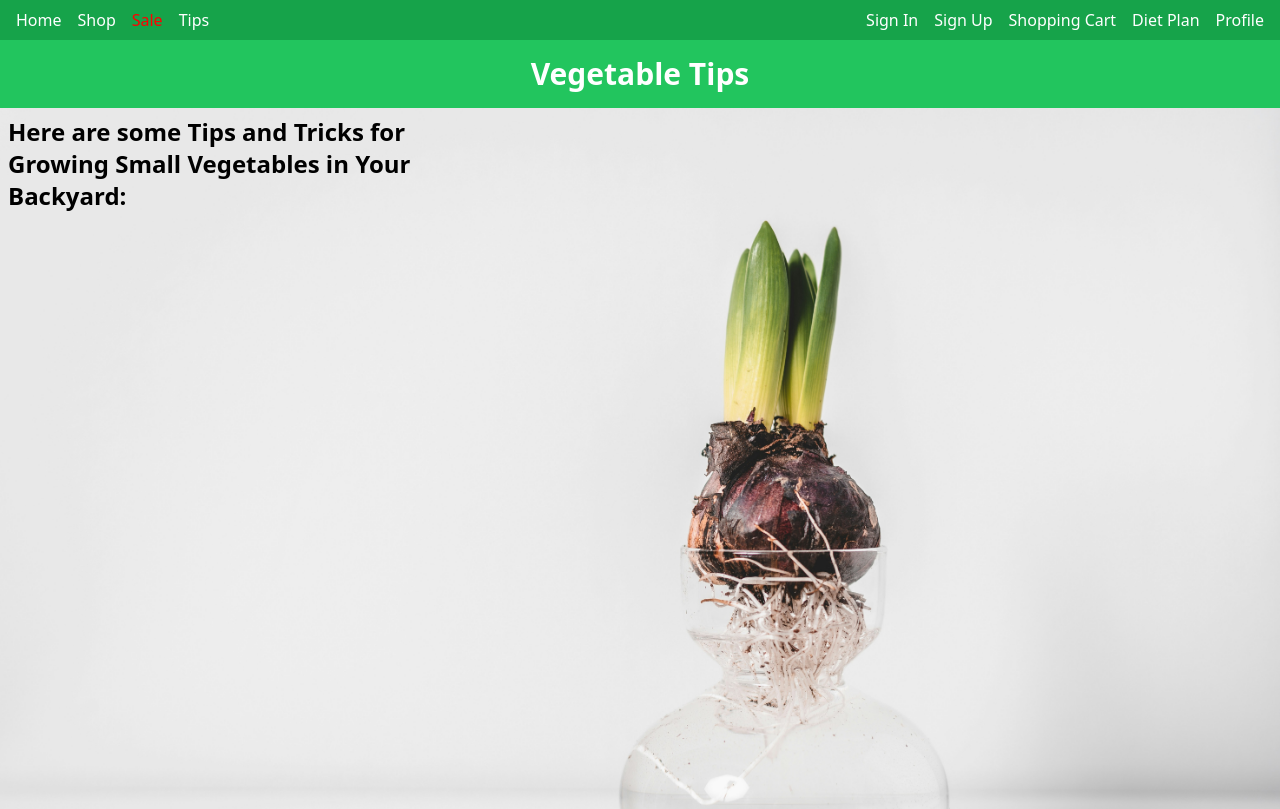
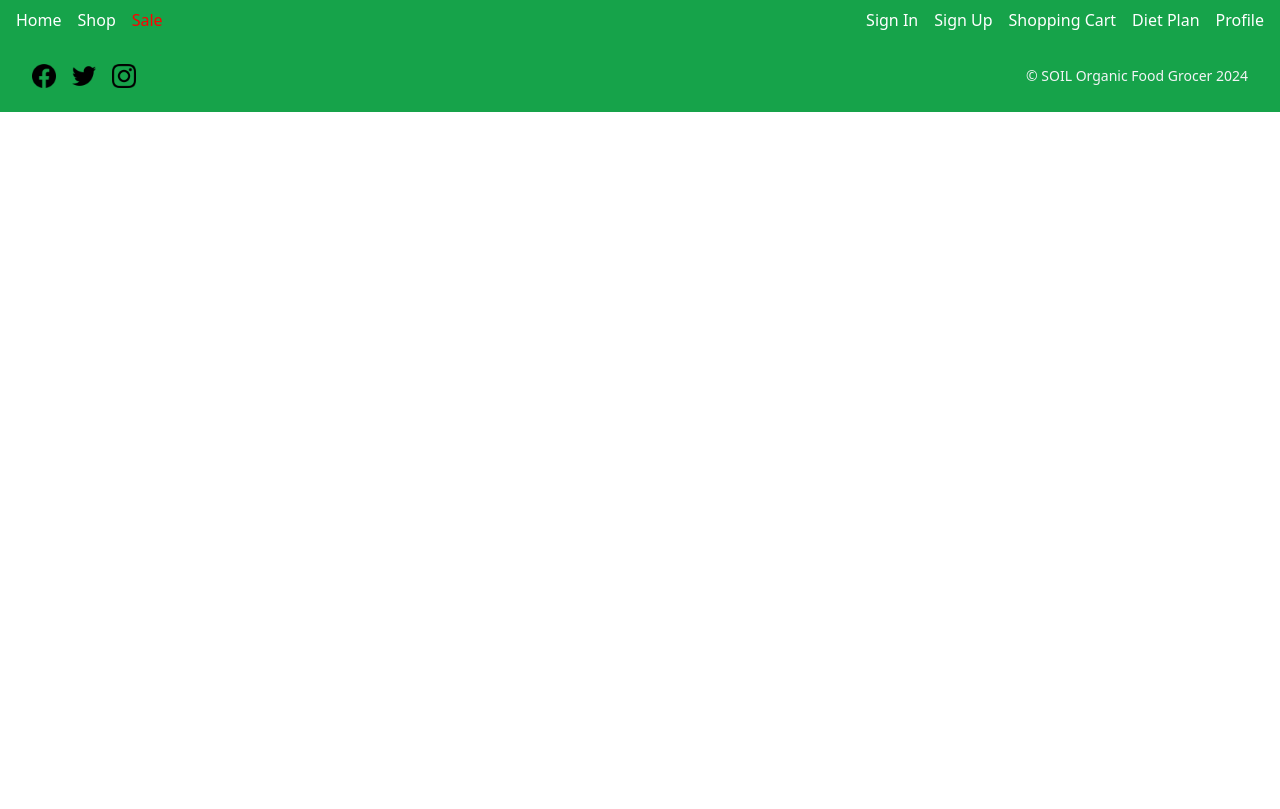
Before and after one commit to Thomas-Saleh/SOIL-Web-App, a React (Create React App) app in the folder s4006031-s3928350-a2/React/: page /vegetable-tips in a window 1280 px wide. Shown: the top 809 px of the page. Built offline with nearby package versions, Linux system fonts and the light colour scheme.

Commit message:
little bit more debugging and removing vegetable tips as no longer need it

```diff
--- a/s4006031-s3928350-a2/React/src/App.js
+++ b/s4006031-s3928350-a2/React/src/App.js
@@ -8,7 +8,6 @@ import SignIn from './pages/SignIn';
 import SignUp from './pages/SignUp';
 import Profile from './pages/Profile';
 import Product from './pages/Product';
-import VegetableTips from './pages/VegetableTips';
 import DietPlan from './pages/DietPlan';
 // unable to source the error however everything still works perfectly fine
 import Cart from './pages/Cart';
@@ -26,7 +25,6 @@ function App() {
           <Routes>
             <Route path="/" element={<Home />} />
             <Route path="/product" element={<Product />} />
-            <Route path ="/vegetable-tips" element ={<VegetableTips />} />
             <Route path="/special-deals" element={<SpecialDeals />} />
             <Route path="/sign-in" element={<SignIn />} />
             <Route path="/sign-up" element={<SignUp />} />
--- a/s4006031-s3928350-a2/React/src/pages/Navbar.js
+++ b/s4006031-s3928350-a2/React/src/pages/Navbar.js
@@ -18,9 +18,6 @@ function Navbar() {
         </li>
         <li>
           <Link to="/special-deals" className="hover:text-yellow-300" style={{ color: 'red' }}>Sale</Link>
-        </li>
-        <li>
-          <Link to="/vegetable-tips" className="hover:text-yellow-300" >Tips</Link>
         </li>
       </ul>
       <ul className="flex space-x-4">
--- a/s4006031-s3928350-a2/React/src/pages/SpecialDeals.js
+++ b/s4006031-s3928350-a2/React/src/pages/SpecialDeals.js
@@ -95,7 +95,7 @@ function SpecialDeals() {
       </div>
       <div className="grid grid-cols-1 md:grid-cols-3 gap-4 justify-center">
         {randomProducts.length === 0 ? (
-          <p className="text-center">No special deals available at the moment.</p>
+          <p className="text-center">Loading ... </p>
         ) : (
           randomProducts.map((product) => (
             <div key={product.id} className="bg-gray-200 p-4 flex flex-col items-center justify-between">
--- a/s4006031-s3928350-a2/React/src/pages/VegetableTips.js
+++ /dev/null
@@ -1,27 +0,0 @@
-import React from 'react';
-
-function VegetableTips() {
-  return (
-    <div>
-    <div className="bg-green-500 text-white py-4">
-        <h1 className="text-3xl font-semibold text-center">Vegetable Tips</h1>
-      </div>
-    <div className="vegetable-tips-container">
-      <img src="/Plant.jpg" alt="SOIL Organic Food Grocer" className="image-container" />
-      <div className="tips-overlay w-1/3 text-black">
-        <h2 className="text-2xl font-semibold mb-4">Here are some Tips and Tricks for Growing Small Vegetables in Your Backyard:</h2>
-        <ul className="list-disc pl-6">
-
-        </ul>
-      </div>
-    </div>
-    </div>
-
-
-
-
-
-  );
-}
-
-export default VegetableTips;
```
